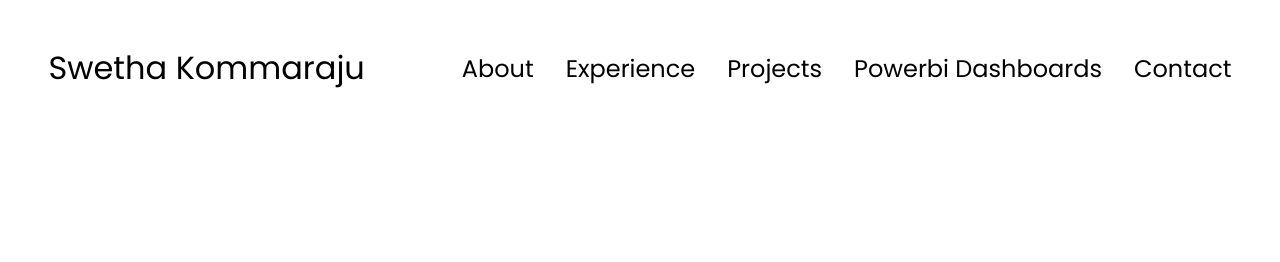
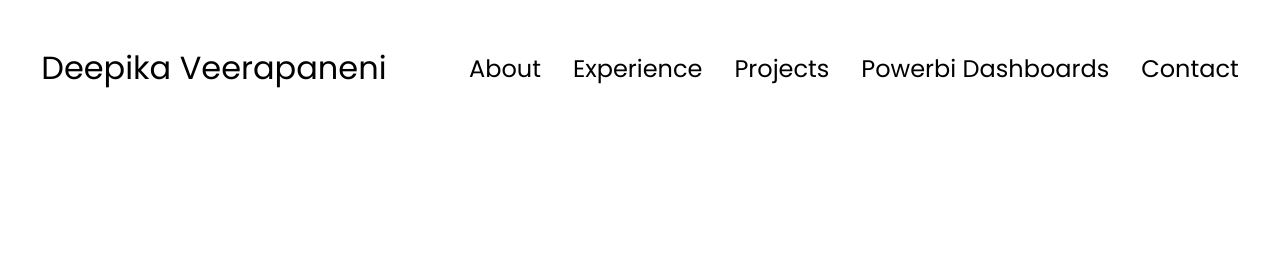
Before and after one commit to Veerapaneni-Deepika/Portfolio, a plain HTML site: page index.html in a window 1280 px wide. Shown: the top 262 px of the page. Drawn offline with Linux system fonts and the light colour scheme.

Commit message:
Update index.html

```diff
--- a/index.html
+++ b/index.html
@@ -10,7 +10,7 @@
   </head>
   <body>
     <nav id="desktop-nav">
-      <div class="logo">Swetha Kommaraju</div>
+      <div class="logo">Deepika Veerapaneni</div>
       <div>
         <ul class="nav-links">
           <li><a href="#about">About</a></li>
```
